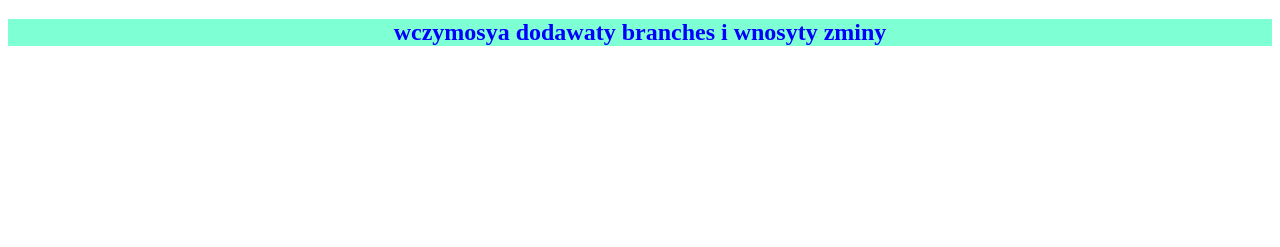
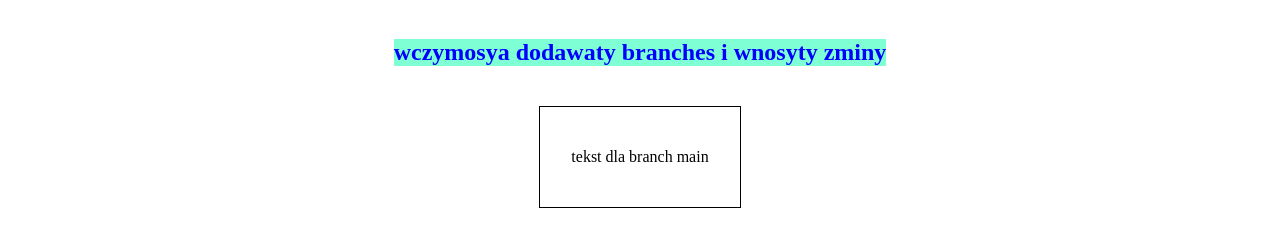
Before and after one commit to kseniabradlo/Branches-test, a plain HTML site: page index.html in a window 1280 px wide. Shown: the part 61-308 px from the top of the page. Drawn offline with Linux system fonts and the light colour scheme.

Commit message:
changes branch main

```diff
--- a/index.html
+++ b/index.html
@@ -8,7 +8,17 @@
     <link rel="stylesheet" href="./main.css">
 </head>
 <body>
+    <div class="wrapper">
     <h1>Branches test</h1>
     <h2>wczymosya dodawaty branches i wnosyty zminy</h2>
+
+
+    <div class="branch-main">
+        <p>tekst dla branch main</p>
+    </div>
+
+
+
+</div>
 </body>
 </html>
--- a/main.css
+++ b/main.css
@@ -1,3 +1,17 @@
+body{
+    margin: 0;
+}
+
+.wrapper{
+    max-width: 1440px;
+    /* margin: auto; */
+align-items: center;
+justify-content: center;
+box-sizing: border-box;
+display: flex;
+flex-direction: column;
+}
+
 h1{
     color: blue;
     text-align: center;
@@ -9,3 +23,14 @@ h2{
     color: blue;
     text-align: center;
 }
+
+
+.branch-main {
+    width: 200px;
+    height: 100px;
+    display: flex;
+    justify-content: center;
+    align-items: center;
+    border: 1px solid black;
+    margin-top: 20px;
+}
```
